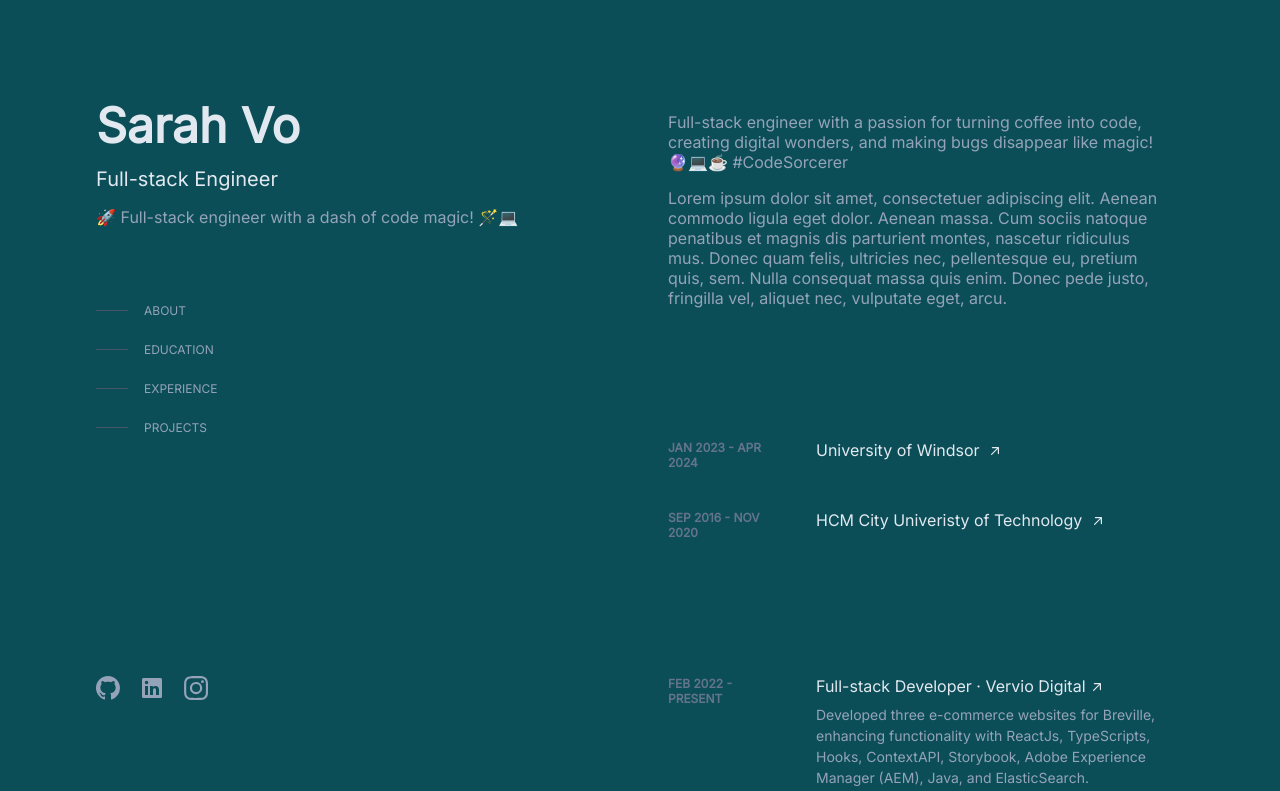
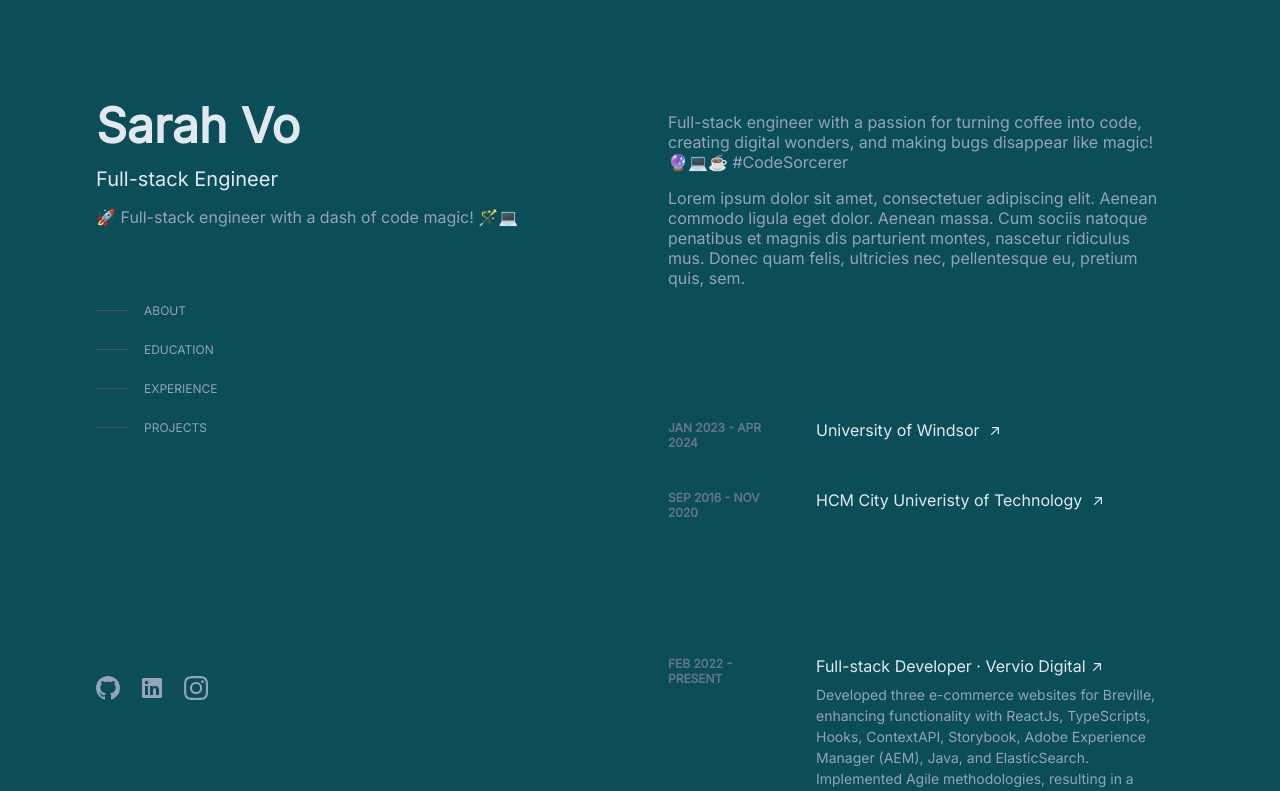
Before and after one commit to sarv19/sarv19.github.io, a React (Vite) app: page /#projects in a window 1280 px wide. Shown: the top 791 px of the page. Built offline with nearby package versions, Linux system fonts and the light colour scheme.

Commit message:
update about

```diff
--- a/src/components/About.jsx
+++ b/src/components/About.jsx
@@ -13,8 +13,6 @@ const About = () => {
                 Aenean commodo ligula eget dolor. Aenean massa.
                 Cum sociis natoque penatibus et magnis dis parturient montes, nascetur ridiculus mus.
                 Donec quam felis, ultricies nec, pellentesque eu, pretium quis, sem.
-                Nulla consequat massa quis enim. Donec pede justo, fringilla vel, aliquet nec,
-                vulputate eget, arcu.
             </p>
         </Element>
     )
```
